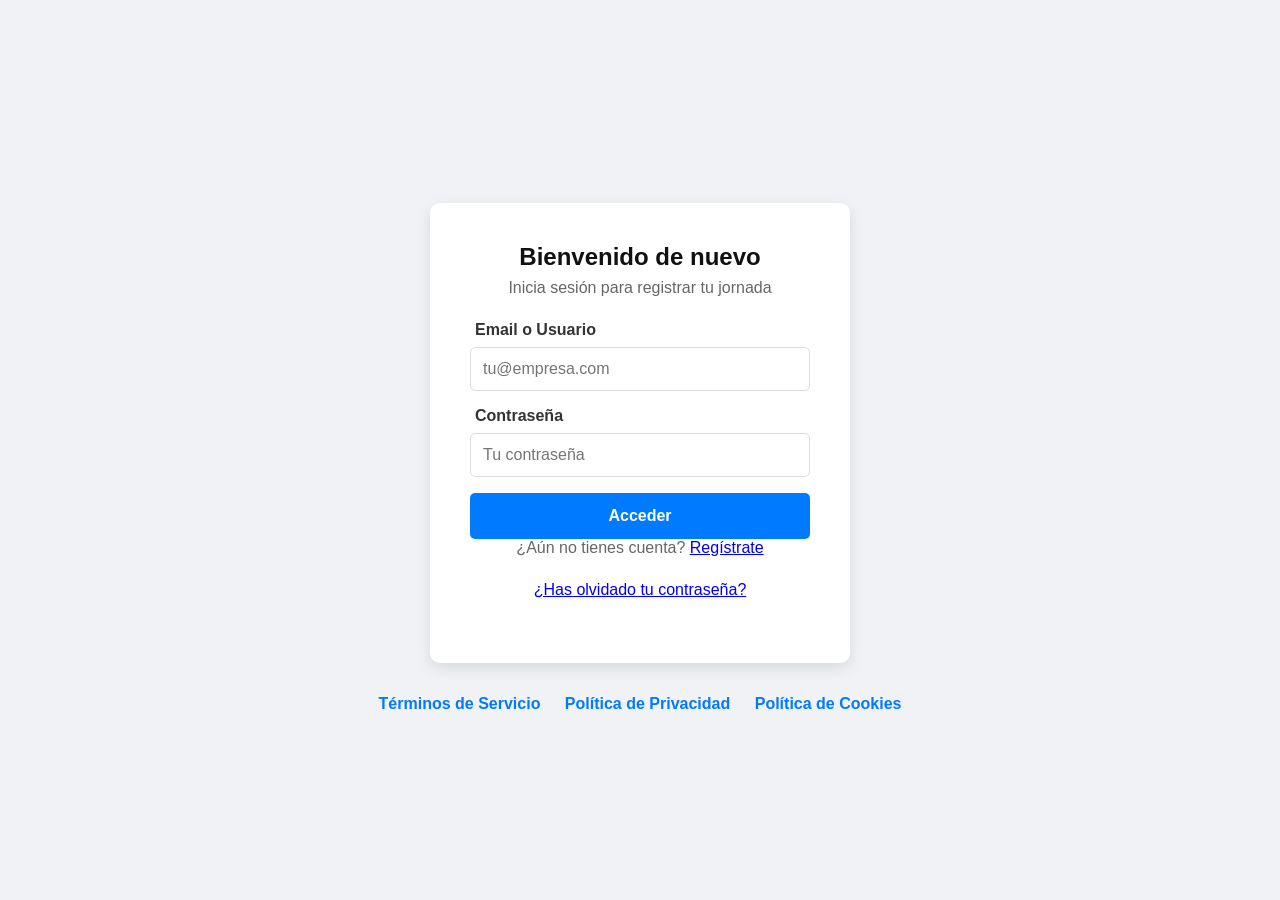
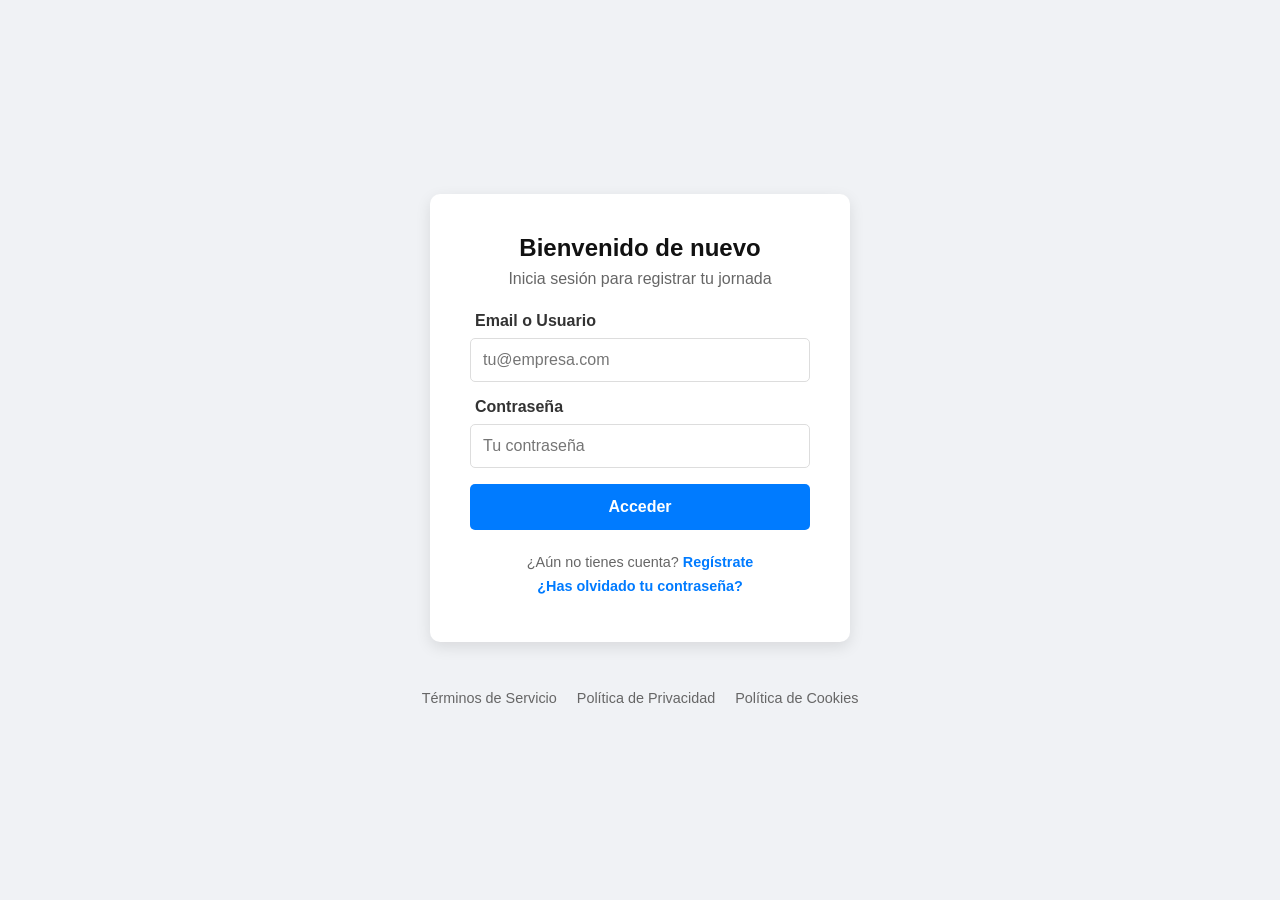

Add files via upload

--- a/CSS/login.css
+++ b/CSS/login.css
@@ -1,26 +1,3 @@
-:root {
-    --primary-color: #007bff;
-    --primary-hover: #0056b3;
-    --bg-body: #f0f2f5; 
-    --bg-card: #ffffff;
-    --text-main: #333;
-    --text-secondary: #666;
-    --text-titles: #111;
-    --input-border: #ddd;
-    --input-bg: #ffffff;
-}
-
-[data-theme="dark"] {
-    --bg-body: #0f172a;
-    --bg-card: #1e293b;
-    --text-main: #f1f5f9;
-    --text-secondary: #cbd5e1;
-    --text-titles: #ffffff;
-    --input-border: #334155;
-    --input-bg: #1e293b;
-    --primary-color: #60a5fa;
-}
-
 * {
     margin: 0;
     padding: 0;
@@ -29,19 +6,19 @@
 
 body {
     font-family: -apple-system, BlinkMacSystemFont, "Segoe UI", Roboto, Helvetica, Arial, sans-serif;
-    background-color: var(--bg-body);
+    background-color: #f0f2f5; 
     display: flex;
     justify-content: center;
     align-items: center;
     min-height: 100vh;
-    color: var(--text-main);
+    color: #333;
     padding: 2rem 0;
+    /* Añadido para que el footer se vea bien */
     flex-direction: column;
-    transition: background-color 0.3s ease, color 0.3s ease;
 }
 
 .form-container {
-    background-color: var(--bg-card);
+    background-color: #ffffff;
     padding: 2.5rem; 
     border-radius: 10px; 
     box-shadow: 0 5px 15px rgba(0, 0, 0, 0.1); 
@@ -49,17 +26,16 @@ body {
     max-width: 420px; 
     text-align: center;
     margin: 1rem; 
-    transition: background-color 0.3s ease;
 }
 
 .form-container h2 {
     margin-bottom: 0.5rem;
-    color: var(--text-titles);
+    color: #111;
 }
 
 .form-container p {
     margin-bottom: 1.5rem;
-    color: var(--text-secondary);
+    color: #666;
 }
 
 .form-group {
@@ -75,23 +51,20 @@ body {
 
 .form-group label i {
     margin-right: 5px; 
-    color: var(--primary-color);
+    color: #007bff; 
 }
 
 .form-group input {
     width: 100%;
     padding: 0.75rem;
-    border: 1px solid var(--input-border);
-    background-color: var(--input-bg);
-    color: var(--text-main);
+    border: 1px solid #ddd;
     border-radius: 5px;
     font-size: 1rem;
-    transition: border-color 0.3s ease;
 }
 
 .form-group input:focus {
     outline: none;
-    border-color: var(--primary-color); 
+    border-color: #007bff; 
     box-shadow: 0 0 0 2px rgba(0,123,255,0.2);
 }
 
@@ -100,7 +73,7 @@ body {
     padding: 0.85rem;
     border: none;
     border-radius: 5px;
-    background-color: var(--primary-color); 
+    background-color: #007bff; 
     color: white;
     font-size: 1rem;
     font-weight: bold;
@@ -109,45 +82,44 @@ body {
 }
 
 .btn-submit:hover {
-    background-color: var(--primary-hover);
+    background-color: #0056b3; 
 }
 
-.form-footer {
+.extra-links {
     margin-top: 1.5rem;
     font-size: 0.9rem;
-    color: var(--text-secondary) !important;
 }
 
-.form-footer a, 
-.form-footer a:link, 
-.form-footer a:visited, 
-.legal-footer a, 
-.legal-footer a:link, 
-.legal-footer a:visited {
-    color: var(--primary-color) !important;
-    text-decoration: none !important;
-    font-weight: 600 !important;
-    transition: color 0.3s ease;
+.extra-links p {
+    margin-bottom: 0.5rem;
+    color: #666;
 }
 
-.form-footer a:hover, 
-.legal-footer a:hover {
-    text-decoration: underline !important;
-    filter: brightness(1.2);
+.extra-links a {
+    color: #007bff;
+    text-decoration: none;
+    font-weight: 600;
 }
 
-[data-theme="dark"] .form-footer a,
-[data-theme="dark"] .form-footer a:visited,
-[data-theme="dark"] .legal-footer a,
-[data-theme="dark"] .legal-footer a:visited {
-    color: #93c5fd !important;
+.extra-links a:hover {
+    text-decoration: underline;
 }
 
 .legal-footer {
-    margin-top: 1rem;
     text-align: center;
+    padding: 1rem;
+    margin-top: 1rem;
+    font-size: 0.9rem;
+}
+.legal-footer a {
+    color: #666;
+    margin: 0 0.5rem;
+    text-decoration: none;
+}
+.legal-footer a:hover {
+    text-decoration: underline;
 }
 
-.legal-footer a {
-    margin: 0 10px;
+.cookie-banner-hidden {
+    display: none !important;
 }
